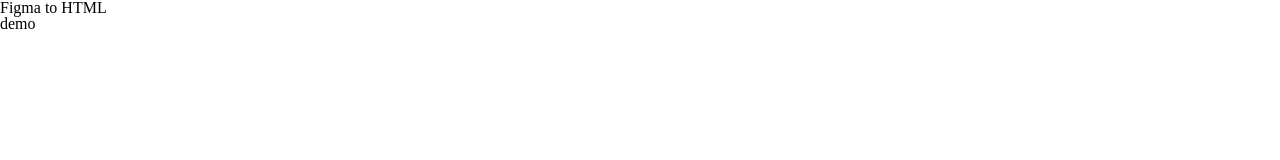
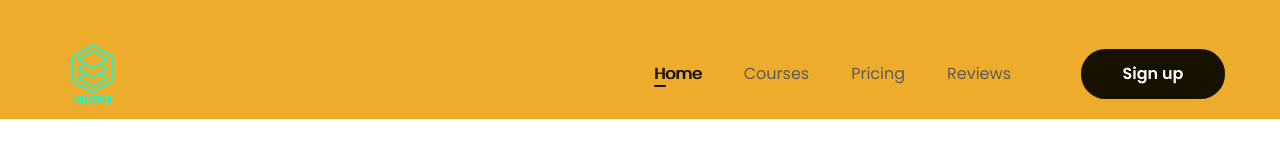
Before and after one commit to nhoksieuviet2006-ops/figma-to-html, a plain HTML site: page index.html in a window 1280 px wide. Shown: the top 160 px of the page. Drawn offline with Linux system fonts and the light colour scheme.

Commit message:
Code phần header

```diff
--- a/assets/css/style.css
+++ b/assets/css/style.css
@@ -7,4 +7,76 @@
 }
 body {
   font-size: 1.6rem;
+  font-family: "Poppins", sans-serif;
 }
+/* ===============Common============== */
+a {
+  text-decoration: none;
+}
+.main-content {
+  max-width: calc(100% - 48px);
+  width: 1170px;
+  margin-left: auto;
+  margin-right: auto;
+}
+.btn {
+  display: inline-block;
+  min-width: 118px;
+  padding: 0 16px;
+  line-height: 50px;
+  color: #fff;
+  text-align: center;
+  font-size: 1.6rem;
+  font-weight: 600;
+  border-radius: 24.5px;
+  background: #171100;
+}
+/* ===============Header============== */
+.header {
+  background: rgba(235, 162, 16, 0.888);
+}
+.header.fixed {
+  position: sticky;
+  top: -28px;
+}
+.header .logo {
+  max-width: 75px;
+  color: green;
+}
+.header .body {
+  display: flex;
+  align-items: center;
+  padding: 36px 0 8px;
+}
+.nav ul {
+  display: flex;
+}
+.nav {
+  margin-left: auto;
+}
+.nav a {
+  color: #5f5b53;
+  font-size: 1.6rem;
+  padding: 8px 21px;
+  position: relative;
+}
+.nav li.active a,
+.nav a:hover {
+  color: #171100;
+  text-shadow: 1px 0 0 currentColor;
+}
+.nav li.active a::after {
+  position: absolute;
+  display: inline-block;
+  left: 21px;
+  bottom: 6px;
+  content: "";
+  width: 12px;
+  height: 2px;
+  border-radius: 1px;
+  background: #171100;
+}
+.header .btn-sign-up {
+  min-width: 144px;
+  margin-left: 49px;
+}
--- a/index.html
+++ b/index.html
@@ -3,12 +3,39 @@
   <head>
     <meta charset="UTF-8" />
     <meta name="viewport" content="width=device-width, initial-scale=1.0" />
+    <!-- Embed fonts -->
+    <link rel="preconnect" href="https://fonts.googleapis.com" />
+    <link rel="preconnect" href="https://fonts.gstatic.com" crossorigin />
+    <link
+      href="https://fonts.googleapis.com/css2?family=Poppins:ital,wght@0,100;0,200;0,300;0,400;0,500;0,600;0,700;0,800;0,900;1,100;1,200;1,300;1,400;1,500;1,600;1,700;1,800;1,900&family=Sen:wght@400..800&display=swap"
+      rel="stylesheet"
+    />
     <link rel="stylesheet" href="./assets/css/reset.css" />
     <link rel="stylesheet" href="./assets/css/style.css" />
     <title>Figma to HTML tuhoc.cc</title>
   </head>
-  <body>
-    <h1>Figma to HTML</h1>
-    <h2>demo</h2>
+  <body style="height: 10000px">
+    <!-- Header -->
+    <header class="header fixed">
+      <div class="main-content">
+        <div class="body">
+          <!-- logo -->
+          <img class="logo" src="./assets/img/logo.png" alt="Fullstack" />
+          <!-- navigation -->
+          <nav class="nav">
+            <ul>
+              <li class="active"><a href="#!">Home</a></li>
+              <li><a href="#!">Courses</a></li>
+              <li><a href="#!">Pricing</a></li>
+              <li><a href="#!">Reviews</a></li>
+            </ul>
+          </nav>
+          <!-- button -->
+          <div class="action">
+            <a href="#!" class="btn btn-sign-up">Sign up</a>
+          </div>
+        </div>
+      </div>
+    </header>
   </body>
 </html>
```
Also changed, not shown: assets/img/logo.png (added).
